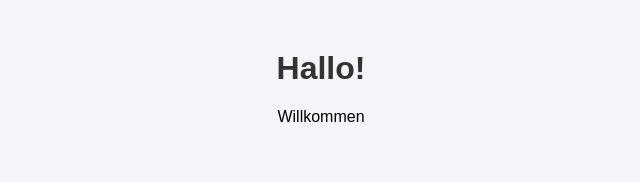
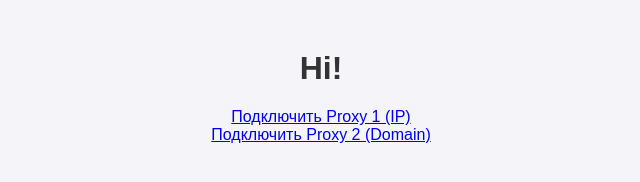
Before and after one commit to Ophspring/eshkere, a plain HTML site: page index.html in a window 1280 px wide. Shown: the whole page, without its empty margins (319-959 px from the left). Drawn offline with Linux system fonts and the light colour scheme.

Commit message:
Update index.html

```diff
--- a/index.html
+++ b/index.html
@@ -17,7 +17,9 @@
     </style>
 </head>
 <body>
-    <h1>Hallo!</h1>
-    <p>Willkommen</p>
+    <h1>Hi!</h1>
+    <p><a href="tg://proxy?server=172.65.234.91&port=9443&secret=ee09db815a6d82a31fda76f872230c69d7706b676275696c642e6f7267">Подключить Proxy 1 (IP)</a><br>
+<a href="tg://proxy?server=tg.soika.site&port=443&secret=ee28f8ec821a175c1890c4b4da2342f50f67616261676f6f6c2e73697465">Подключить Proxy 2 (Domain)</a>
+</p>
 </body>
 </html>
```
